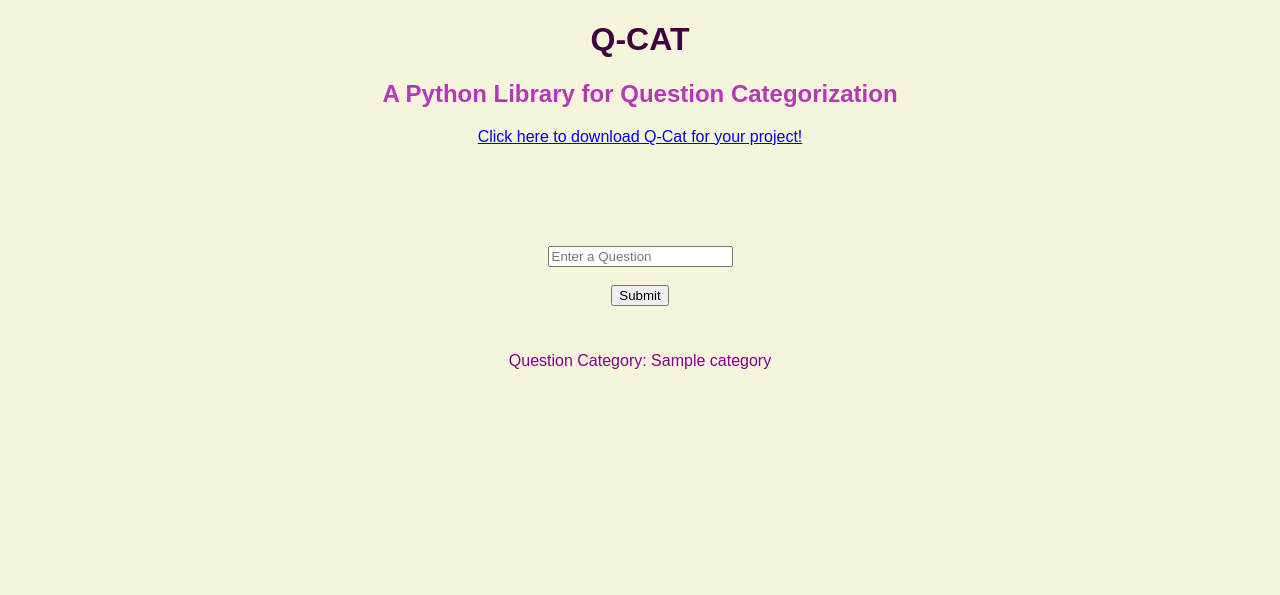
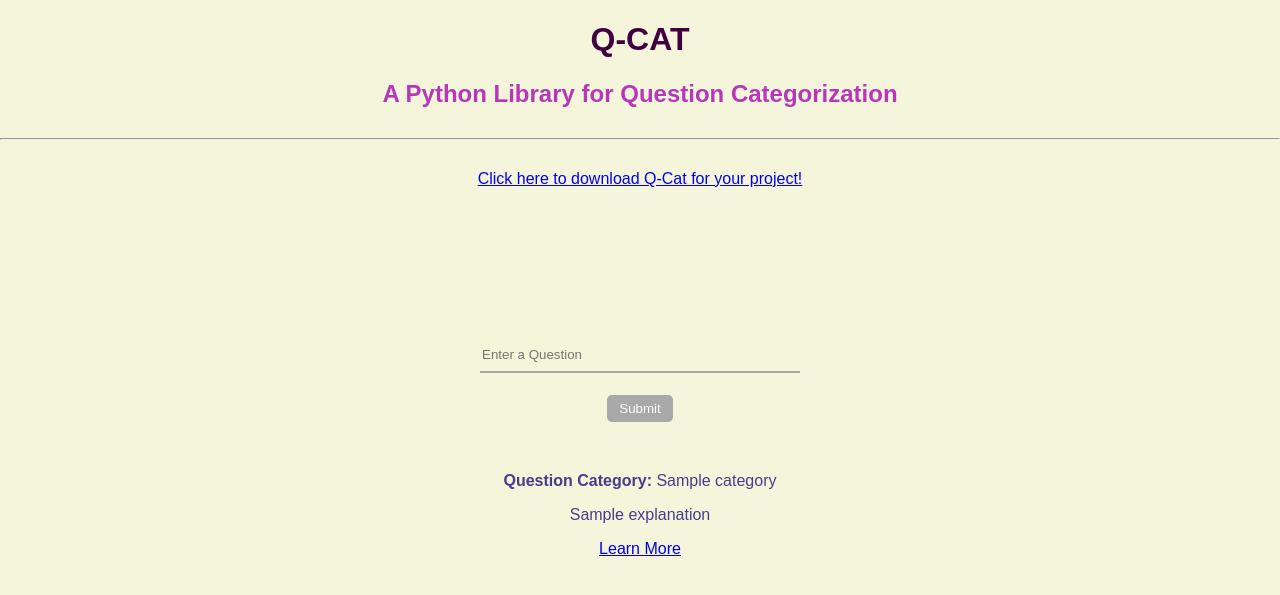
Before and after one commit to mohinigupta30/qcat_frontend, a Flask app: template templates/q-cat-home-page.html in a window 1280 px wide. Shown: the top 595 px of the page. Run offline with Flask 2, Linux system fonts and the light colour scheme; the template is opened without the code that fills it: most values are stand-ins (such as "Sample title", 1, 10 or a date in 2020).

Commit message:
Continuing styling

```diff
--- a/app.py
+++ b/app.py
@@ -27,5 +27,6 @@ def categorize():
     question = request.form['entered_question']
     return render_template(
         'q-cat-home-page.html',
-        category = question
+        category = question,
+        explanation = "Sorry, we don't have this implemented yet."
     )
--- a/static/style.css
+++ b/static/style.css
@@ -4,7 +4,7 @@ body * {
 
 body {
     font-family: Arial, Helvetica, sans-serif;
-    margin: 0;
+    margin: auto;
     color:rgb(136, 0, 136);
     background-color: beige;
 }
@@ -24,7 +24,43 @@ h2{
 }
 
 .q-submission {
-    padding: 100px 0 30px;
+    padding: 150px 0 30px;
+}
+
+.q-input {
+    width: 25%;
+    border: none;
+    border-bottom: 2px solid darkgrey;
+    background-color: beige;
+    height: 35px;
+}
+
+textarea:focus, input:focus{
+    outline: none;
+}
+
+.q-input:focus {
+    border-bottom: 2px solid black;
+}
+
+.q-submit {
+    background-color: darkgray;
+    border: none;
+    color: white;
+    padding: 6px 12px;
+    text-decoration: none;
+    margin: 4px 2px;
+    cursor: pointer;
+    border-radius: 5px;
+}
+
+.q-submit:hover {
+    background-color: black;
+}
+
+.response {
+    width: 40%;
+    color: darkslateblue;
 }
 
 header {
--- a/templates/q-cat-home-page.html
+++ b/templates/q-cat-home-page.html
@@ -1,5 +1,5 @@
 <!DOCTYPE html>
-<html lang="en" >
+<html lang="en">
 <head>
     <meta charset="UTF-8">
     <link rel="stylesheet" href="/static/style.css">
@@ -10,16 +10,24 @@
     <div>
         <h1>Q-CAT</h1>
         <h2>A Python Library for Question Categorization</h2>
-        <a href="https://www.w3schools.com/">Click here to download Q-Cat for your project!</a>
+    </div>
+    <hr style="margin: 30px 0;">
+    <div>
+        <a href="https://www.w3schools.com/" target="_blank"/>Click here to download Q-Cat for your project!</a>
     </div>
     <div class="q-submission">
         <form action='/question' method='post'>
             <!-- <label for="question">Enter a Question:</label> -->
-            <input type="text" id="question" name="entered_question" placeholder="Enter a Question"><br><br>
-            <input type="submit" value="Submit">
+            <input class="q-input" type="text" id="question" name="entered_question" placeholder="Enter a Question"><br><br>
+            <input class="q-submit" type="submit" value="Submit">
         </form>
     </div>
-    <p>Question Category: {{category}}</p>
+    <div class="response">
+        <p><b>Question Category:</b> {{category}}</p>
+        <!-- <p>Sorry, we don't have this feature implemented yet. Sorry, we don't have this feature implemented yet. Sorry, we don't have this feature implemented yet. Sorry, we don't have this feature implemented yet. Sorry, we don't have this feature implemented yet. Sorry, we don't have this feature implemented yet. Sorry, we don't have this feature implemented yet.</p> -->
+        <p>{{explanation}}</p>
+        <a href="https://www.w3schools.com/">Learn More</a>
+    </div>
     </center>
 </body>
 </html>
```
